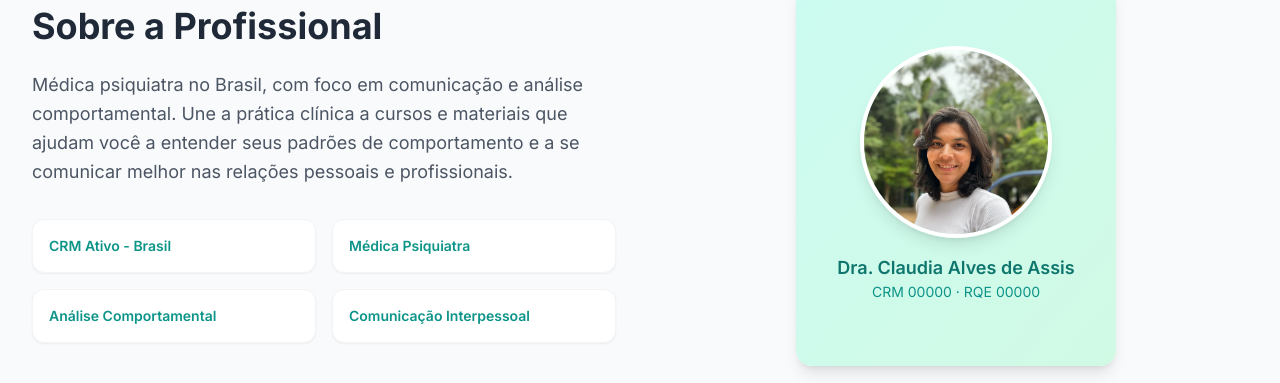
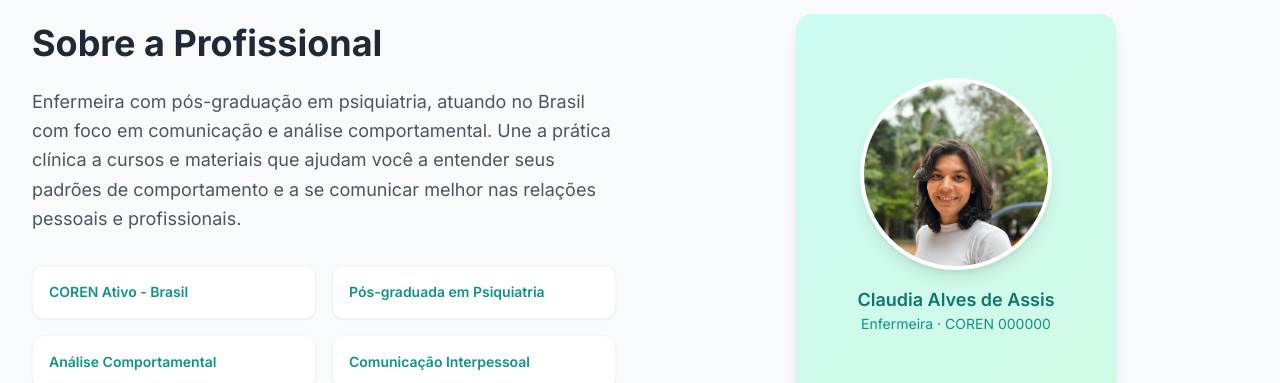
Before and after one commit to JulioSV-hub/Attune, a plain HTML site: page index.html in a window 1280 px wide. Shown: the part 1586-1969 px from the top of the page. Drawn offline with nearby package versions, Linux system fonts and the light colour scheme.

Commit message:
Update profile: nurse with postgraduate degree in psychiatry

```diff
--- a/i18n.js
+++ b/i18n.js
@@ -14,7 +14,7 @@ const translations = {
 
     // Hero section
     hero_title: "Entenda como você se comunica, sente e se comporta",
-    hero_subtitle: "Cursos e materiais sobre comunicação e análise comportamental com uma psiquiatra brasileira, além de atendimento online",
+    hero_subtitle: "Cursos e materiais sobre comunicação e análise comportamental com uma enfermeira especialista em saúde mental, além de atendimento online",
     hero_cta: "Comece Agora",
     hero_secondary_cta: "Conhecer Planos",
 
@@ -35,9 +35,9 @@ const translations = {
 
     // About
     about_title: "Sobre a Profissional",
-    about_text: "Médica psiquiatra no Brasil, com foco em comunicação e análise comportamental. Une a prática clínica a cursos e materiais que ajudam você a entender seus padrões de comportamento e a se comunicar melhor nas relações pessoais e profissionais.",
-    about_credential1: "CRM Ativo - Brasil",
-    about_credential2: "Médica Psiquiatra",
+    about_text: "Enfermeira com pós-graduação em psiquiatria, atuando no Brasil com foco em comunicação e análise comportamental. Une a prática clínica a cursos e materiais que ajudam você a entender seus padrões de comportamento e a se comunicar melhor nas relações pessoais e profissionais.",
+    about_credential1: "COREN Ativo - Brasil",
+    about_credential2: "Pós-graduada em Psiquiatria",
     about_credential3: "Análise Comportamental",
     about_credential4: "Comunicação Interpessoal",
 
@@ -214,7 +214,7 @@ const translations = {
 
     // Hero section
     hero_title: "Understand how you communicate, feel and behave",
-    hero_subtitle: "Courses and materials on communication and behavioral analysis with a Brazilian psychiatrist, plus online appointments",
+    hero_subtitle: "Courses and materials on communication and behavioral analysis with a Brazilian mental health nurse, plus online appointments",
     hero_cta: "Get Started",
     hero_secondary_cta: "View Plans",
 
@@ -235,9 +235,9 @@ const translations = {
 
     // About
     about_title: "About the Professional",
-    about_text: "Psychiatrist based in Brazil, focused on communication and behavioral analysis. She combines clinical practice with courses and materials that help you understand your behavior patterns and communicate better in personal and professional relationships.",
-    about_credential1: "Active CRM - Brazil",
-    about_credential2: "Psychiatrist",
+    about_text: "Nurse with a postgraduate degree in psychiatry, based in Brazil and focused on communication and behavioral analysis. She combines clinical practice with courses and materials that help you understand your behavior patterns and communicate better in personal and professional relationships.",
+    about_credential1: "Active COREN - Brazil",
+    about_credential2: "Postgraduate in Psychiatry",
     about_credential3: "Behavioral Analysis",
     about_credential4: "Interpersonal Communication",
 
--- a/index.html
+++ b/index.html
@@ -4,7 +4,7 @@
   <meta charset="UTF-8">
   <meta name="viewport" content="width=device-width, initial-scale=1.0">
   <title>Sobre voc&ecirc; - Comunica&ccedil;&atilde;o e An&aacute;lise Comportamental</title>
-  <meta name="description" content="Plataforma com cursos, v&iacute;deos e materiais sobre comunica&ccedil;&atilde;o e an&aacute;lise comportamental, com atendimento psiqui&aacute;trico online no Brasil.">
+  <meta name="description" content="Plataforma com cursos, v&iacute;deos e materiais sobre comunica&ccedil;&atilde;o e an&aacute;lise comportamental, com atendimento online em sa&uacute;de mental no Brasil.">
 
   <link rel="icon" type="image/svg+xml" href="favicon.svg">
 
--- a/pages.js
+++ b/pages.js
@@ -71,10 +71,10 @@ function renderHome() {
           <div class="w-80 h-96 bg-gradient-to-br from-teal-100 to-emerald-100 rounded-2xl flex items-center justify-center shadow-lg overflow-hidden">
             <div class="text-center">
               <div class="w-48 h-48 rounded-full mx-auto mb-4 overflow-hidden border-4 border-white shadow-lg">
-                <img src="foto.jpg" alt="Dra. Claudia Alves de Assis - Psiquiatra" class="w-full h-full object-cover object-top">
+                <img src="foto.jpg" alt="Claudia Alves de Assis - Enfermeira" class="w-full h-full object-cover object-top">
               </div>
-              <p class="text-teal-700 font-semibold text-lg">Dra. Claudia Alves de Assis</p>
-              <p class="text-teal-600 text-sm">CRM 00000 &middot; RQE 00000</p>
+              <p class="text-teal-700 font-semibold text-lg">Claudia Alves de Assis</p>
+              <p class="text-teal-600 text-sm">Enfermeira &middot; COREN 000000</p>
             </div>
           </div>
         </div>
```
